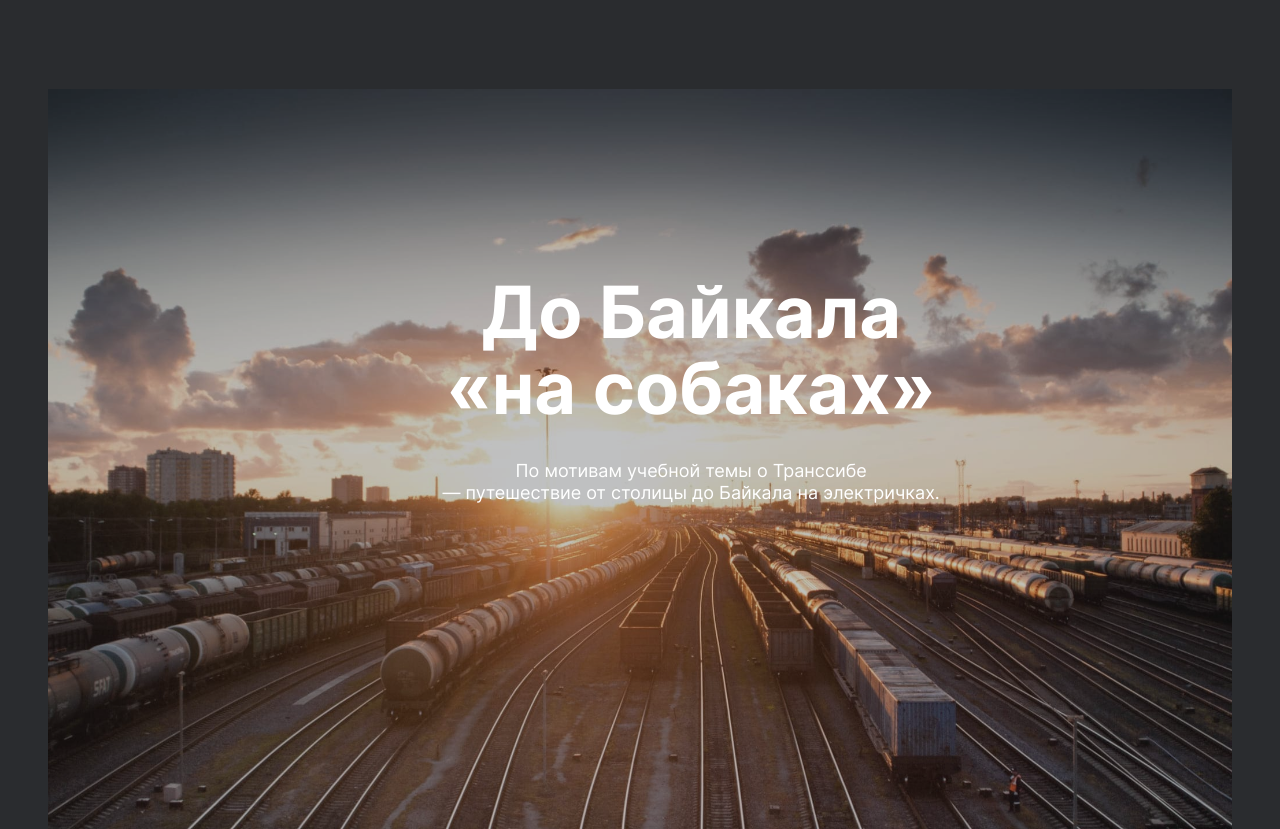
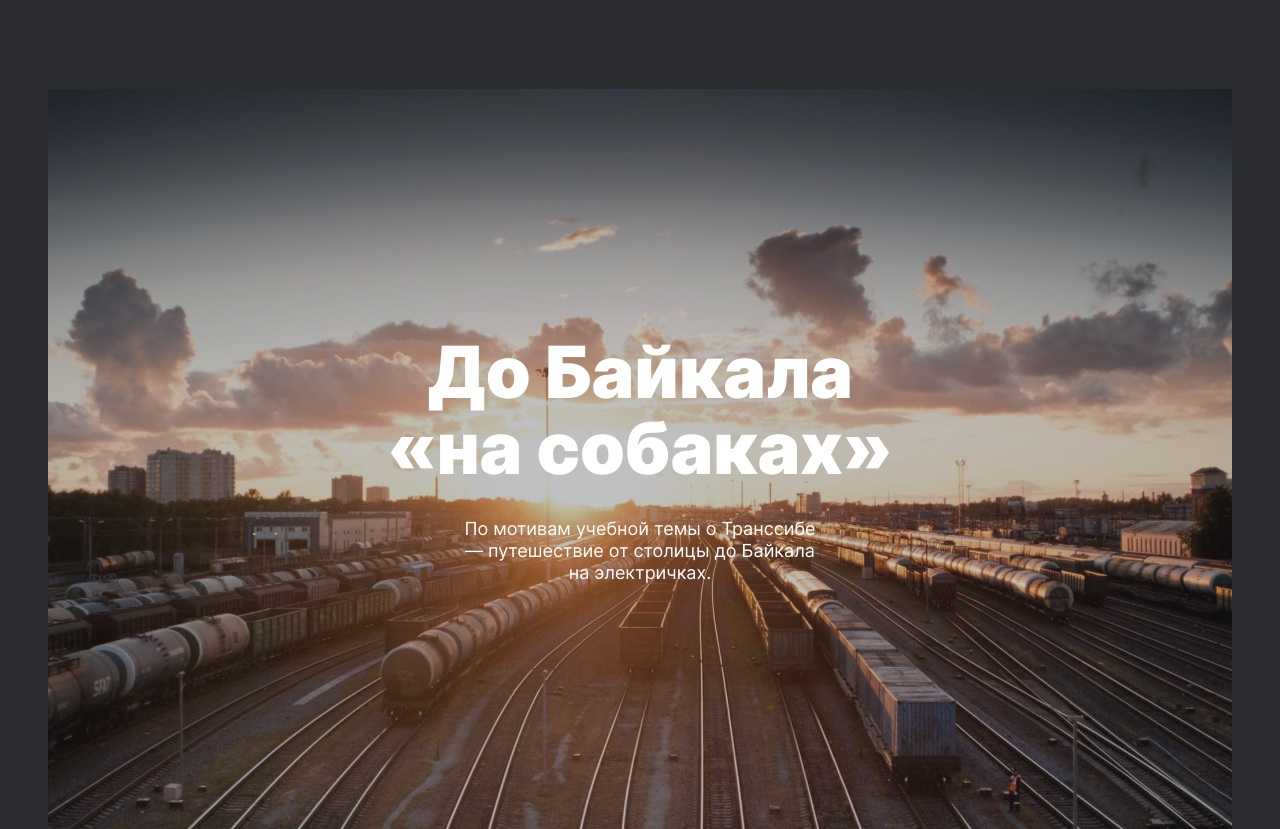
Before and after one commit to natalyaKya/russian-travel, a plain HTML site: page index.html in a window 1280 px wide. Shown: the part 5974-6803 px from the top of the page. Drawn offline with Linux system fonts and the light colour scheme.

Commit message:
project3

```diff
--- a/blocks/cover/__background/cover__background.css
+++ b/blocks/cover/__background/cover__background.css
@@ -2,6 +2,7 @@
     width: 100%;
     background: #2A2C2F;
     opacity: 70%;
+    grid-area: 1/-1;
 }
 
 .cover__background:hover {
--- /dev/null
+++ b/blocks/cover/__container/cover__container.css
@@ -0,0 +1,8 @@
+.cover__container {
+    display: flex;
+    flex-direction: column;
+    justify-content: center;
+    align-items: center;
+    grid-area: 1/-1;
+    z-index: 1;
+}
--- a/blocks/cover/__subtitle/cover__subtitle.css
+++ b/blocks/cover/__subtitle/cover__subtitle.css
@@ -3,38 +3,15 @@
     line-height: 16px;
     font-weight: 400;
     text-align: center;
-    position: absolute;
-    top: 52%;
-    left: 15%;
-    display: block;
-    width: 75%;
     margin: 0;
-    z-index: 1;
+    width: 288px;
 
-}
-
-@media (min-width: 494px) {
-    .cover__subtitle {
-        width: 50%;
-        top: 45%;
-        left: 27%;
-    }
 }
 
 @media (min-width: 768px) {
     .cover__subtitle {
-        width: 60%;
-        left: 23%;
         font-size: 18px;
         line-height: 22px;
-        white-space: pre;
+        width: 360px;
     }
 }
-
-@media (min-width: 1024px) {
-    .cover__subtitle {
-        width: 50%;
-        top: 50%;
-        left: 29%;
-    }
-}
--- a/blocks/cover/__title/cover__title.css
+++ b/blocks/cover/__title/cover__title.css
@@ -5,20 +5,16 @@
     text-align: center;
     color: #FFFFFF;
     text-decoration: none;
-    position: absolute;
-    top: 15%;
-    left: 17%;
-    display: block;
-    width: 70%;
     margin-bottom: 16px;
-    z-index: 1;
-    white-space: pre;
+    width: 250px;
+
 }
 
 @media (min-width: 494px) {
     .cover__title {
         font-size: 42px;
         line-height: 45px;
+        width: 300px;
     }
 }
 
@@ -26,6 +22,7 @@
     .cover__title {
         font-size: 52px;
         line-height: 55px;
+        width: 400px;
     }
 }
 
@@ -33,6 +30,7 @@
     .cover__title {
         font-size: 62px;
         line-height: 65px;
+        width: 450px;
     }
 }
 
@@ -40,14 +38,7 @@
     .cover__title {
     font-size: 72px;
     line-height: 76px;
-    z-index: 1;
+    margin-bottom: 32px;
+    width: 560px;
     }
 }
-
-@media (min-width: 1024px) {
-    .cover__title {
-        top: 25%;
-        left: 29%;
-        width: 50%;
-    }
-}
--- a/blocks/cover/cover.css
+++ b/blocks/cover/cover.css
@@ -1,6 +1,7 @@
 .cover {
-    position: relative;
     margin-bottom: 64px;
+    display: grid;
+    justify-items: center;
  }
 
  @media (min-width: 1024px) {
--- a/index.html
+++ b/index.html
@@ -127,12 +127,14 @@
         </section>
 
         <div class="cover">
-            <a class="cover__title" href="https://stampsy.com/na-elektrichkakh-do-baikala" target="_blank">До Байкала
+            <div class="cover__container">
+                <a class="cover__title" href="https://stampsy.com/na-elektrichkakh-do-baikala" target="_blank">До Байкала
 «на собаках»</a>
-            <p class="cover__subtitle">По мотивам учебной темы о Транссибе
+                <p class="cover__subtitle">По мотивам учебной темы о Транссибе
 — путешествие от столицы до Байкала на электричках.</p>
+            </div>
             <img class="cover__background" src="./images/cover-trains.jpg" alt="Стоянка поездов на закате">
-            </div>
+        </div>
 
     </main>
 
--- a/pages/index.css
+++ b/pages/index.css
@@ -34,6 +34,7 @@
 @import url(../blocks/cover/__title/cover__title.css);
 @import url(../blocks/cover/__subtitle/cover__subtitle.css);
 @import url(../blocks/cover/__background/cover__background.css);
+@import url(../blocks/cover/__container/cover__container.css);
 
 @import url(../blocks/footer/footer.css);
 @import url(../blocks/footer/__link/footer__link.css);
--- a/vendor/fonts/fonts.css
+++ b/vendor/fonts/fonts.css
@@ -15,3 +15,12 @@
          url(../fonts/Inter-Bold.woff) format("woff"),
          url(../fonts/Inter-Bold.ttf) format("truetype");
   }
+
+  @font-face {
+     font-family: 'Inter';
+     font-style:  normal;
+     font-weight: 900;
+     src: url(../fonts/Inter-Black.woff2) format("woff2"),
+          url(../fonts/Inter-Black.woff) format("woff"),
+          url(../fonts/Inter-Black.ttf) format("truetype");
+   }
```
Also changed, not shown: vendor/fonts/Inter-Black.ttf (added), vendor/fonts/Inter-Black.woff (added), vendor/fonts/Inter-Black.woff2 (added).
